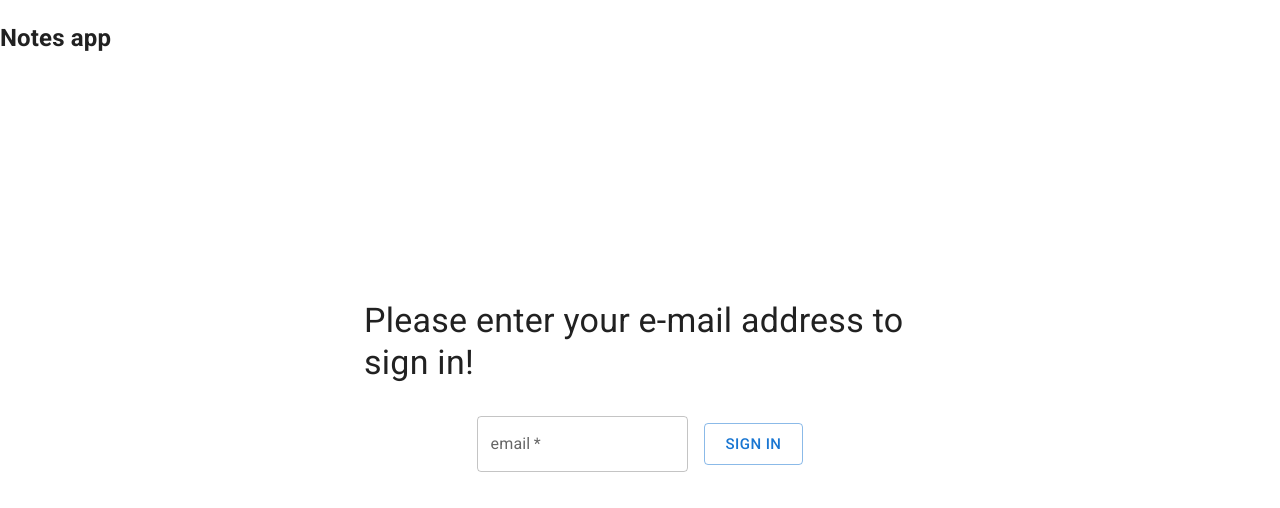
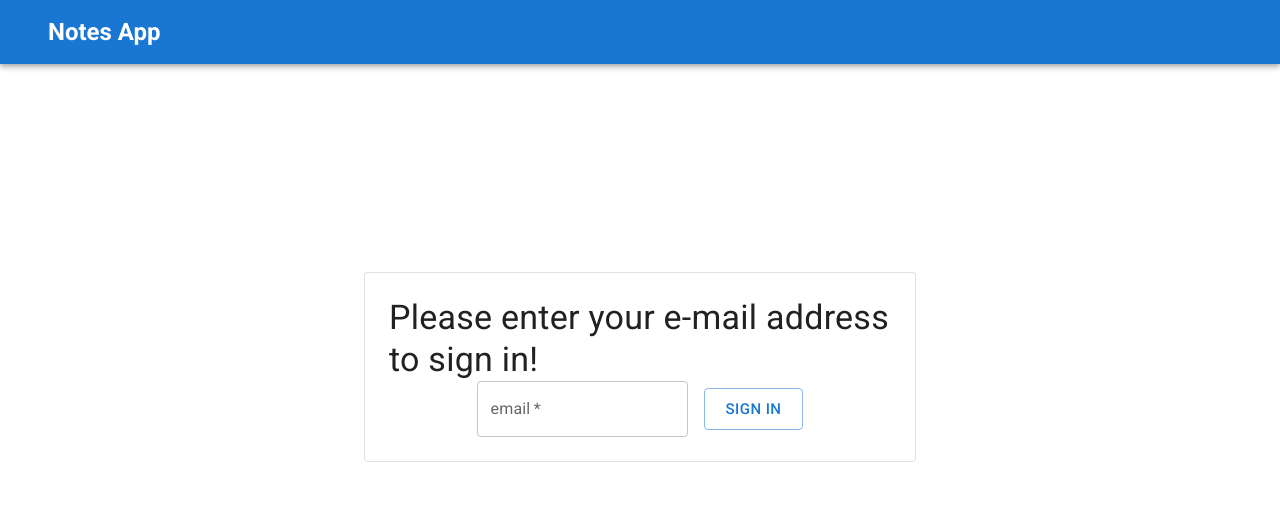
Before and after one commit to Joey-JJ/notes-react-supabase, a React (Create React App) app: page / in a window 1280 px wide. Shown: the top 508 px of the page. Built offline with nearby package versions, Linux system fonts and the light colour scheme; no server answers.

Commit message:
added initial styling of nav, still not final

```diff
--- a/src/components/Auth.js
+++ b/src/components/Auth.js
@@ -1,7 +1,7 @@
 import React, { useState } from "react";
 import { supabase } from "../utils/supabaseClient";
 
-import { Container, Typography, TextField, Button } from "@mui/material";
+import { Container, Typography, TextField, Button, Paper } from "@mui/material";
 
 const Auth = () => {
   const [email, setEmail] = useState("");
@@ -30,8 +30,13 @@ const Auth = () => {
         justifyContent: "center",
         alignItems: "center",
         gap: "2rem",
-        marginBlock: "14em",
+        marginBlock: "10em",
       }}
+    >
+      <Paper
+        variant="outlined"
+        elevation={6}
+        sx={{ my: { xs: 3, md: 6 }, p: { xs: 2, md: 3 } }}
       >
         <Typography variant="h4" component="h1">
           Please enter your e-mail address to sign in!
@@ -68,6 +73,7 @@ const Auth = () => {
             Sign in
           </Button>
         </form>
+      </Paper>
     </Container>
   );
 };
--- a/src/components/UI/Navbar.js
+++ b/src/components/UI/Navbar.js
@@ -2,22 +2,93 @@ import React, { useContext } from "react";
 import { supabase } from "../../utils/supabaseClient";
 import { sessionContext } from "../../utils/sessionContext";
 
-const Navbar = () => {
+import {
+  AppBar,
+  Box,
+  Toolbar,
+  Typography,
+  Menu,
+  Container,
+  Tooltip,
+  MenuItem,
+  Button,
+} from "@mui/material";
+
+const ResponsiveAppBar = () => {
   const { session } = useContext(sessionContext);
 
+  const [anchorElUser, setAnchorElUser] = React.useState(null);
+
+  const handleOpenUserMenu = (event) => {
+    setAnchorElUser(event.currentTarget);
+  };
+
+  const handleCloseUserMenu = () => {
+    setAnchorElUser(null);
+  };
+
+  const handleSignOut = async () => {
+    setAnchorElUser(null);
+    await supabase.auth.signOut();
+  };
+
   return (
-    <nav style={{ display: "flex", justifyContent: "space-between" }}>
-      <h1>Notes app</h1>
-      {session && (
-        <div>
-          <div>{session.user.email}</div>
-          <button onClick={async () => await supabase.auth.signOut()}>
-            Sign out
-          </button>
-        </div>
-      )}
-    </nav>
+    <AppBar position="static" sx={{ mb: "2rem" }}>
+      <Container maxWidth="l">
+        <Toolbar sx={{ display: "flex", justifyContent: "space-between" }}>
+          <Typography
+            variant="h5"
+            noWrap
+            component="a"
+            href="/"
+            sx={{
+              mr: 2,
+
+              fontWeight: 700,
+              color: "inherit",
+              textDecoration: "none",
+            }}
+          >
+            Notes App
+          </Typography>
+          {session && (
+            <Box sx={{ flexGrow: 0 }}>
+              <Tooltip title="Open settings">
+                <Button
+                  onClick={handleOpenUserMenu}
+                  color="warning"
+                  size="small"
+                  variant="contained"
+                >
+                  {session.user.email}
+                </Button>
+              </Tooltip>
+              <Menu
+                sx={{ mt: "45px" }}
+                id="menu-appbar"
+                anchorEl={anchorElUser}
+                anchorOrigin={{
+                  vertical: "top",
+                  horizontal: "right",
+                }}
+                keepMounted
+                transformOrigin={{
+                  vertical: "top",
+                  horizontal: "right",
+                }}
+                open={Boolean(anchorElUser)}
+                onClose={handleCloseUserMenu}
+              >
+                <MenuItem onClick={handleSignOut}>
+                  <Typography textAlign="center">Sign out</Typography>
+                </MenuItem>
+              </Menu>
+            </Box>
+          )}
+        </Toolbar>
+      </Container>
+    </AppBar>
   );
 };
 
-export default Navbar;
+export default ResponsiveAppBar;
```
Lines whose indentation alone changed are shown as unchanged.
